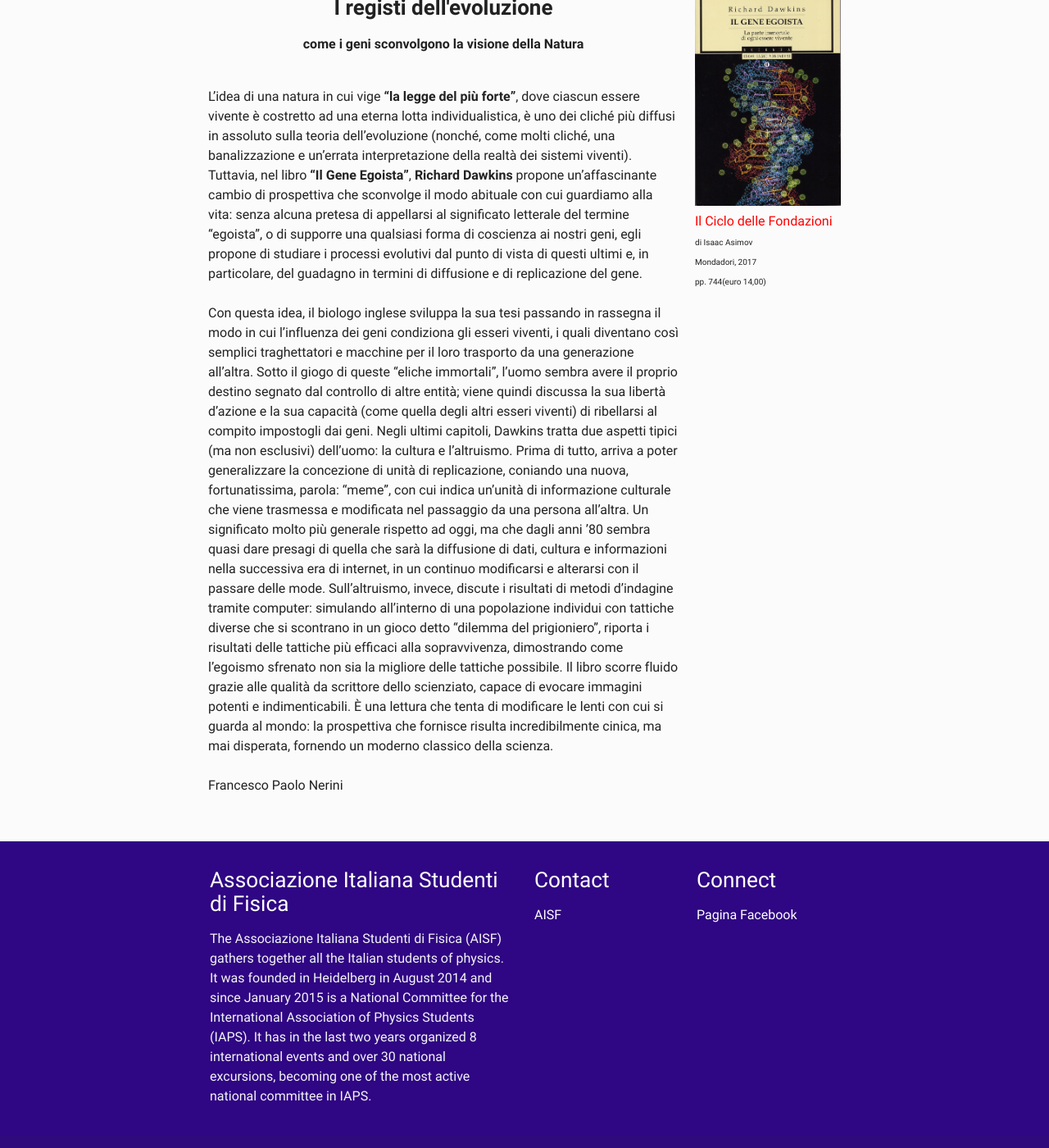
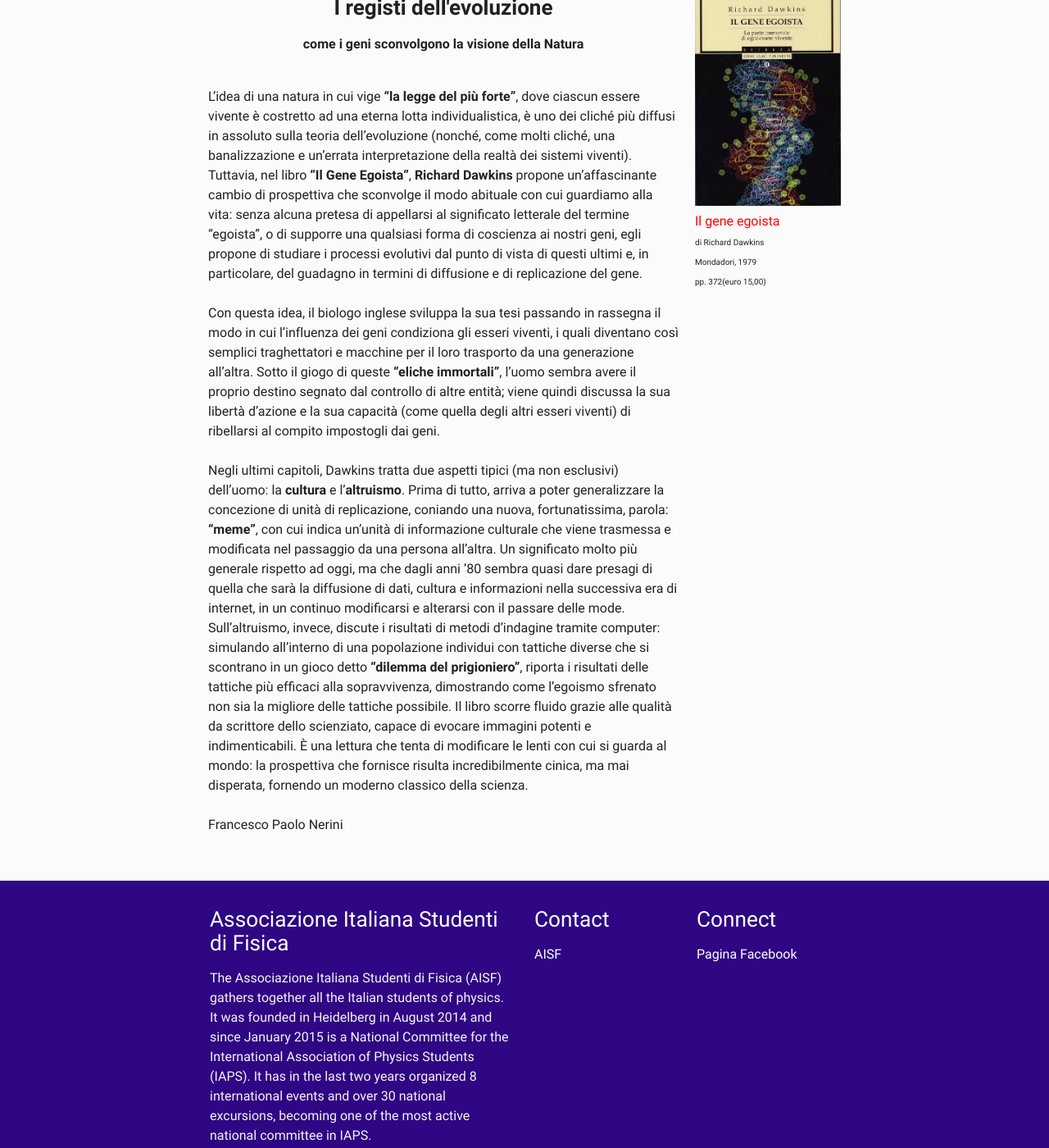
Before and after one commit to ai-sf/aisf_perugia, a Jekyll site: the page built from recensioni/Rec3.html, in a window 1280 px wide and 1400 px high, scrolled down 531 px. Shown: the whole window at 82% size. Built offline with Jekyll 4.4.1, drawn with Linux system fonts in a browser that asks for light colours; nearby versions of some CDN libraries.

Commit message:
Update Rec3.html

```diff
--- a/recensioni/Rec3.html
+++ b/recensioni/Rec3.html
@@ -160,18 +160,18 @@ Rizzoli, Milano, 2019,<br> -->
            del guadagno in termini di diffusione e di replicazione del gene.<br><br>
       Con questa idea, il biologo inglese sviluppa la sua tesi passando in rassegna il modo in cui l’influenza dei
       geni condiziona gli esseri viventi, i quali diventano così semplici traghettatori e macchine per il loro
-      trasporto da una generazione all’altra. Sotto il giogo di queste “eliche immortali”, l’uomo sembra avere il
+      trasporto da una generazione all’altra. Sotto il giogo di queste <b>“eliche immortali”</b>, l’uomo sembra avere il
        proprio destino segnato dal controllo di altre entità; viene quindi discussa la sua libertà d’azione e la
-       sua capacità (come quella degli altri esseri viventi) di ribellarsi al compito impostogli dai geni.
-      Negli ultimi capitoli, Dawkins tratta due aspetti tipici (ma non esclusivi) dell’uomo: la cultura e l’altruismo.
+       sua capacità (come quella degli altri esseri viventi) di ribellarsi al compito impostogli dai geni.<br><br>
+      Negli ultimi capitoli, Dawkins tratta due aspetti tipici (ma non esclusivi) dell’uomo: la <b>cultura</b> e l’<b>altruismo</b>.
        Prima di tutto, arriva a poter generalizzare la concezione di unità di replicazione, coniando una nuova,
-       fortunatissima, parola: “meme”, con cui indica un’unità di informazione culturale che viene trasmessa e
+       fortunatissima, parola: <b>“meme”</b>, con cui indica un’unità di informazione culturale che viene trasmessa e
         modificata nel passaggio da una persona all’altra. Un significato molto più generale rispetto ad oggi, ma
         che dagli anni ’80 sembra quasi dare presagi di quella che sarà la diffusione di dati, cultura e
          informazioni nella successiva era di internet, in un continuo modificarsi e alterarsi con il passare
          delle mode. Sull’altruismo, invece, discute i risultati di metodi d’indagine tramite computer: simulando
-         all’interno di una popolazione individui con tattiche diverse che si scontrano in un gioco detto “dilemma
-         del prigioniero”, riporta i risultati delle tattiche più efficaci alla sopravvivenza, dimostrando come
+         all’interno di una popolazione individui con tattiche diverse che si scontrano in un gioco detto <b>“dilemma
+         del prigioniero”</b>, riporta i risultati delle tattiche più efficaci alla sopravvivenza, dimostrando come
          l’egoismo sfrenato non sia la migliore delle tattiche possibile.
       Il libro scorre fluido grazie alle qualità da scrittore dello scienziato,
       capace di evocare immagini potenti e indimenticabili. È una lettura che tenta
@@ -184,11 +184,11 @@ Rizzoli, Milano, 2019,<br> -->
   <div class="column right">
     <p>
     <img class="mySlides" src="/perugia/Slideshow/books/Book3.png" style="height:50%"><br>
-    <font color="red">Il Ciclo delle Fondazioni</font><br>
+    <font color="red">Il gene egoista</font><br>
 <font size="0.7">
-    di Isaac Asimov<br>
-    Mondadori, 2017<br>
-    pp. 744(euro 14,00)</font></p>
+    di Richard Dawkins <br>
+    Mondadori, 1979<br>
+    pp. 372(euro 15,00)</font></p>
   </div>
 
 
```
